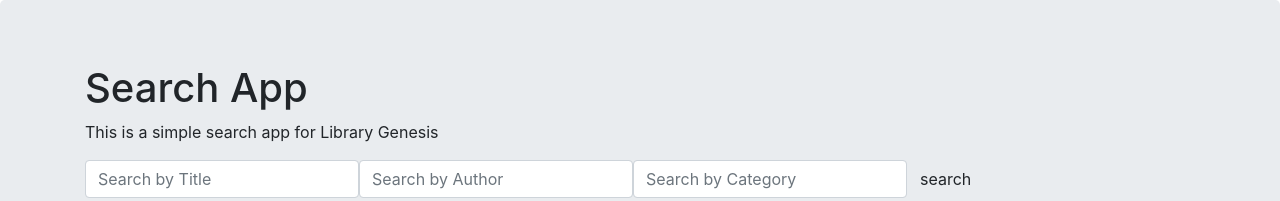
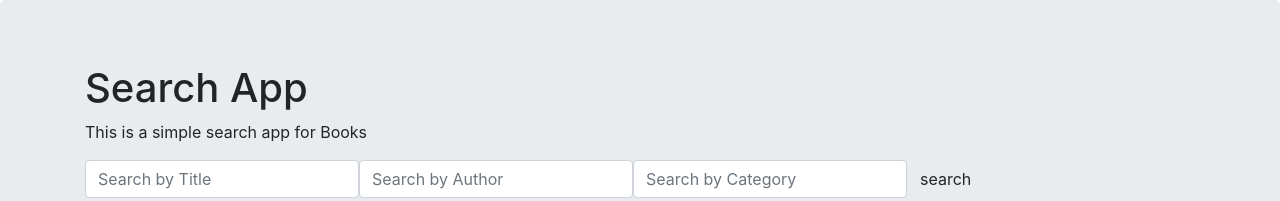
Before and after one commit to Majestk/search-app, a React (Create React App) app: page / in a window 1280 px wide. Shown: the top 201 px of the page. Built offline with nearby package versions, Linux system fonts and the light colour scheme.

Commit message:
Changed API
started getting CORS rejections from Libgen so the api has changed

```diff
--- a/package.json
+++ b/package.json
@@ -4,10 +4,11 @@
   "private": true,
   "dependencies": {
     "bootstrap": "^4.1.3",
-    "libgen": "^1.0.0",
     "react": "^16.6.1",
     "react-bootstrap": "^0.32.4",
     "react-dom": "^16.6.1",
+    "react-router": "^4.3.1",
+    "react-router-dom": "^4.3.1",
     "react-scripts": "2.1.1"
   },
   "scripts": {
--- a/src/App.js
+++ b/src/App.js
@@ -2,6 +2,7 @@ import React, { Component } from 'react';
 import { Grid, Jumbotron} from 'react-bootstrap';
 import SearchForm from './components/SearchForm';
 import Results from './components/Results';
+
 
 class App extends Component {
   render() {
@@ -10,7 +11,7 @@ class App extends Component {
         <Jumbotron>
           <Grid>
             <h1>Search App</h1>
-            <p>This is a simple search app for Library Genesis</p>
+            <p>This is a simple search app for Books</p>
 
             <SearchForm />
             <Results />
```
Also changed, not shown: 2 other files (tests, documents, lock files or other folders).
